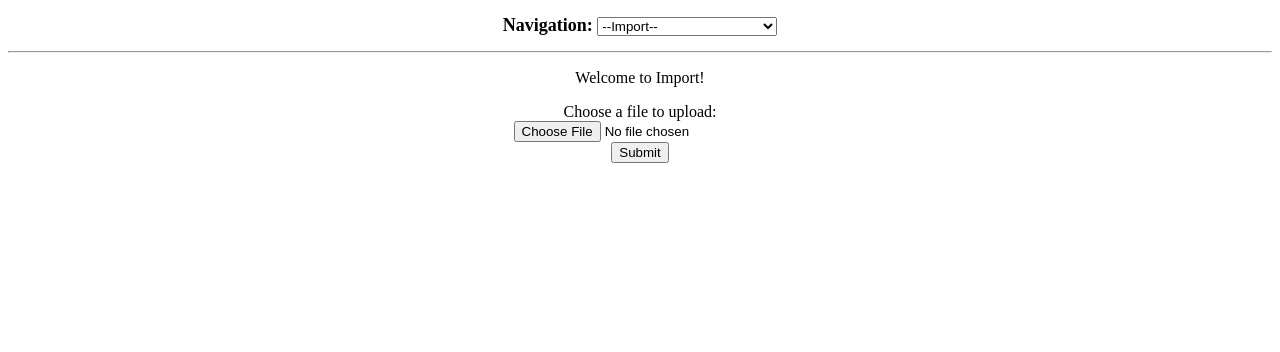
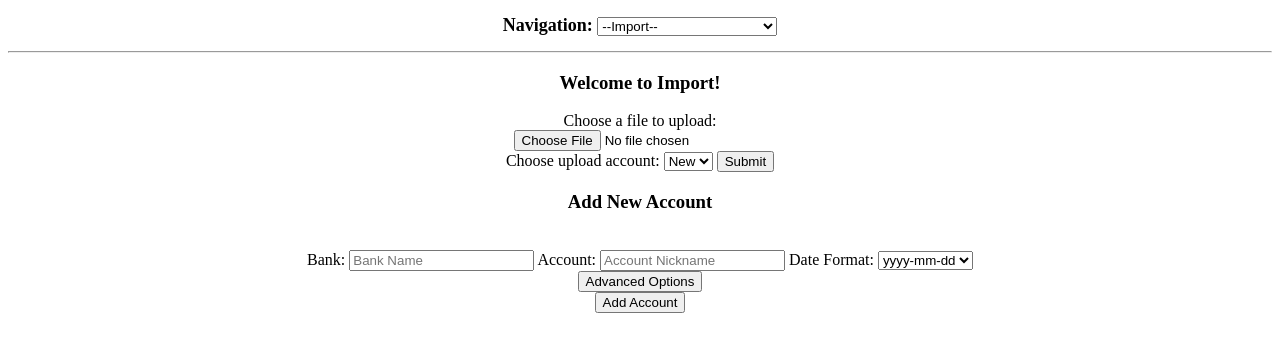
Before and after one commit to Summussum/sums, a Django app: page /importer/ in a window 1280 px wide. Shown: the top 352 px of the page. Run offline with Django 5.2, Linux system fonts and the light colour scheme; the visitor is signed in with stand-in values (Sample User, id 1).

Commit message:
drafting import account forms

```diff
--- a/explorer/views.py
+++ b/explorer/views.py
@@ -7,3 +7,8 @@ from django.contrib.auth.decorators import login_required
 @login_required
 def index(request):
     return render(request, "Explore/index.html")
+
+@login_required
+def query_records(request):
+    # category_name, category_display, date, budget_select(html selector with its own view), amount, description, recurring(checkbox), note(text edit, limit char display? except hover?)
+    pass
--- a/importer/views.py
+++ b/importer/views.py
@@ -28,15 +28,15 @@ def csv_file_upload(request):
             files.append(file.read().decode("utf-8"))
             filename = file.name
         else:
-            html = render_block_to_string("Import/upload_result.html", "failed", request=request)
+            html = render_block_to_string("Import/partials.html", "failed", request=request)
             return HttpResponse(html)
     if files:
         for f in files:
             file = csv_transform.Transformer(f, translator)
             for line in file.record:
-                entry = Transactions(amount=line["amount"], transaction_date=datetime.strptime(line["transaction_date"], '%d-%b-%Y').isoformat(), transaction_description=line["transaction_description"])
+                entry = Transactions(amount=line["amount"], transaction_date=datetime.strptime(line["transaction_date"], '%d-%b-%Y').isoformat()[:10], transaction_description=line["transaction_description"])
                 entry.save()
 
     context = {"filename": filename}
-    html = render_block_to_string("Import/upload_result.html", "success", context=context, request=request)
+    html = render_block_to_string("Import/partials.html", "success", context=context, request=request)
     return HttpResponse(html)
--- a/sums/models.py
+++ b/sums/models.py
@@ -10,7 +10,6 @@ from django.contrib.auth.models import User
 
 class Users(models.Model):
     username = models.TextField(primary_key=True)
-    passwd = models.TextField()
     email = models.TextField()
 
 
@@ -73,7 +72,7 @@ class Budgets(models.Model):
 class Transactions(models.Model):
     transaction_id = models.AutoField(primary_key=True)
     amount = models.FloatField()
-    transaction_date = models.DateTimeField()
+    transaction_date = models.DateField()
     transaction_description = models.TextField(blank=True, null=True)
     note = models.TextField(blank=True, null=True)
     recurring = models.BooleanField(blank=True, null=True)
--- a/sums/templates/Allocate/index.html
+++ b/sums/templates/Allocate/index.html
@@ -15,10 +15,10 @@
         <form hx-post="/allocator/create_budget_category/" hx-target="#budget_display">
             {% csrf_token %}
             <label for name="category_display">Category name:</label>
-            <input type="text" name="category_display"><br>
+            <input type="text" name="category_display" placeholder="Savings"><br>
             <br>
             <label for name="amount">Amount to allocate: $</label>
-            <input type="number" step=".01" name="amount"><br><br>
+            <input type="number" step=".01" name="amount" placeholder="50.00"><br><br>
 
             <input type="checkbox" name="annual">
             <label for name="annual"> Is this category tracked yearly instead of monthly?</label><br><br>
--- a/sums/templates/Import/index.html
+++ b/sums/templates/Import/index.html
@@ -9,16 +9,44 @@
 <body id="content">
 
     <div class="centered">
-        <p class="welcome-text" id="welcome_text">Welcome to Import!</p>
+        <h3 class="welcome-text" id="welcome_text">Welcome to Import!</h3>
 
         <form hx-post="/importer/file_upload/" hx-target="#upload_result" method="post" hx-encoding="multipart/form-data" enctype="multipart/form-data">
             {% csrf_token %}
             <!-- insert a selector for bank fieldnames here -->
             <label for name="load_file">Choose a file to upload:</label><br>
             <input type="file" name="load_file" id="load_file"><br>
+            <label for name="account">Choose upload account:</label>
+            <select name="account">
+                <option value="new">New</option>
+                {% for nickname in nicknames %}
+                <option value="{{nickname}}">{{nickname}}</option>
+                {% endfor %}
+            </select>
             <input type="submit" value="Submit">
         </form>
         <div id="upload_result"></div>
+
+        <h3>Add New Account</h3><br>
+        <form>
+            <label for name="bank">Bank: </label>
+            <input type="text" name="bank" placeholder="Bank Name">
+            <label for name="account">Account: </label>
+            <input type="text" name="account" placeholder="Account Nickname">
+            <label for name="date_format">Date Format: </label>
+            <select name="date_format">
+                <option>yyyy-mm-dd</option>
+                <option>yy-mm-dd</option>
+                <option>mm-dd-yyyy</option>
+                <option>mm-dd-yy</option>
+                <option>dd-mm-yyyy</option>
+                <option>dd-mm-yy</option>
+                <option>yyyy-dd-mm</option>
+                <option>yy-dd-mm</option>
+            </select><br>
+            <button id="account_options" hx-get="/importer/account_options/" hx-target="#account_options" hx-swap="outerHTML">Advanced Options</button><br>
+            <input type="submit" value="Add Account">
+        </form>
 
     </div>
 
--- a/sums/views.py
+++ b/sums/views.py
@@ -52,6 +52,8 @@ def sums_register_submit(request):
     new_password = request.POST.get("password")
     user = User.objects.create_user(new_username, new_email, new_password)
     user.save()
+    sums_user = models.Users(username=new_username, email=new_email)
+    sums_user.save()
     new_user = User.objects.filter(username=new_username).first()
     if new_user:
         context = {"user": new_user}
--- a/sums_sums/expense_tracker.sql
+++ b/sums_sums/expense_tracker.sql
@@ -4,8 +4,7 @@
 
 CREATE TABLE users (
     username TEXT PRIMARY KEY,
-    passwd TEXT NOT NULL,
-    email TEXT NOT NULL
+    email TEXT
 );
 
 CREATE TABLE banks (
```
Also changed, not shown: allocator/views.py (+4 -4 lines), sums/templates/Explore/records.html (added, +55 -0 lines), sums/templates/Import/partials.html (added, +28 -0 lines), sums/templates/Import/upload_result.html (deleted, +0 -14 lines).
